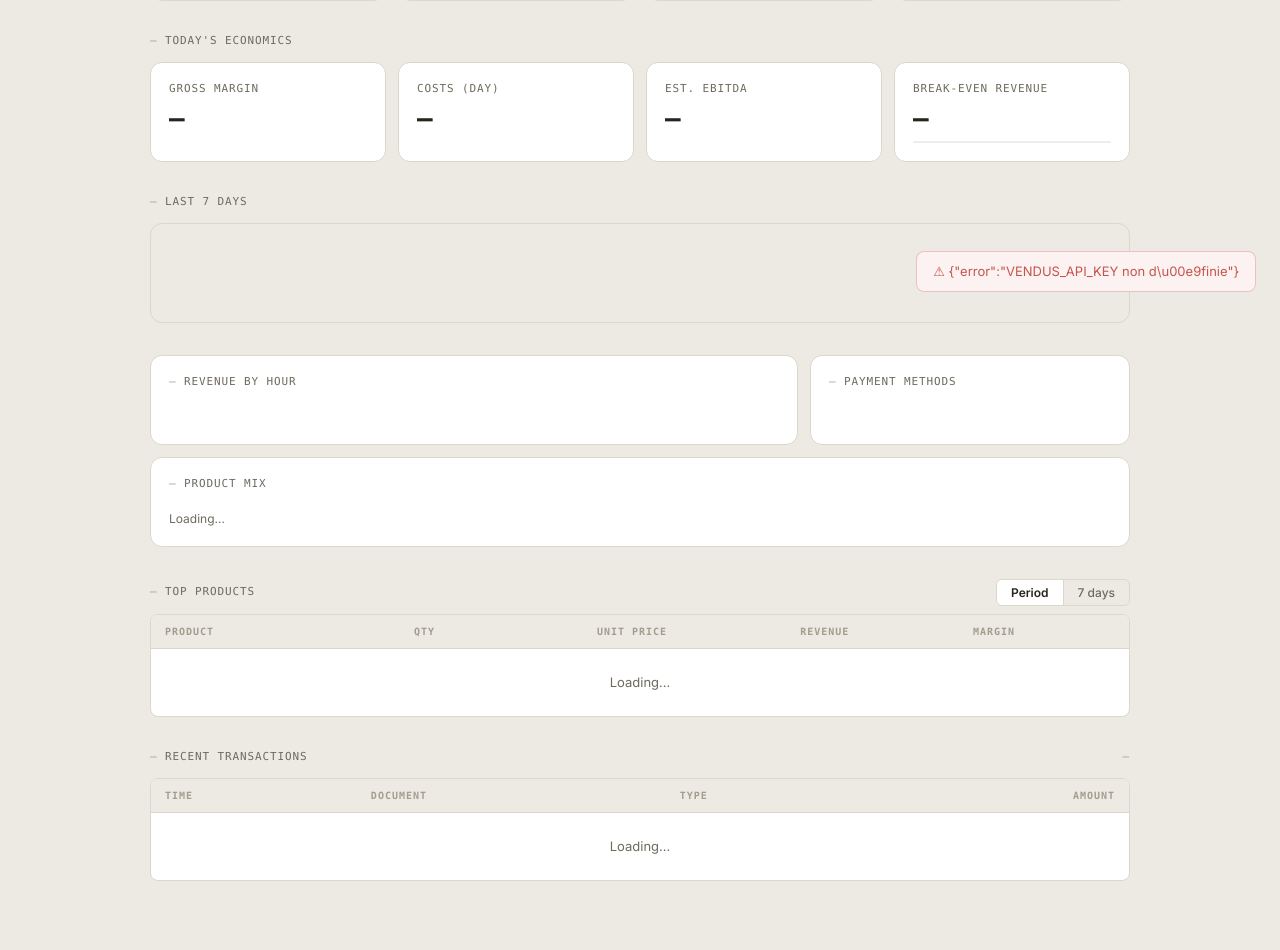
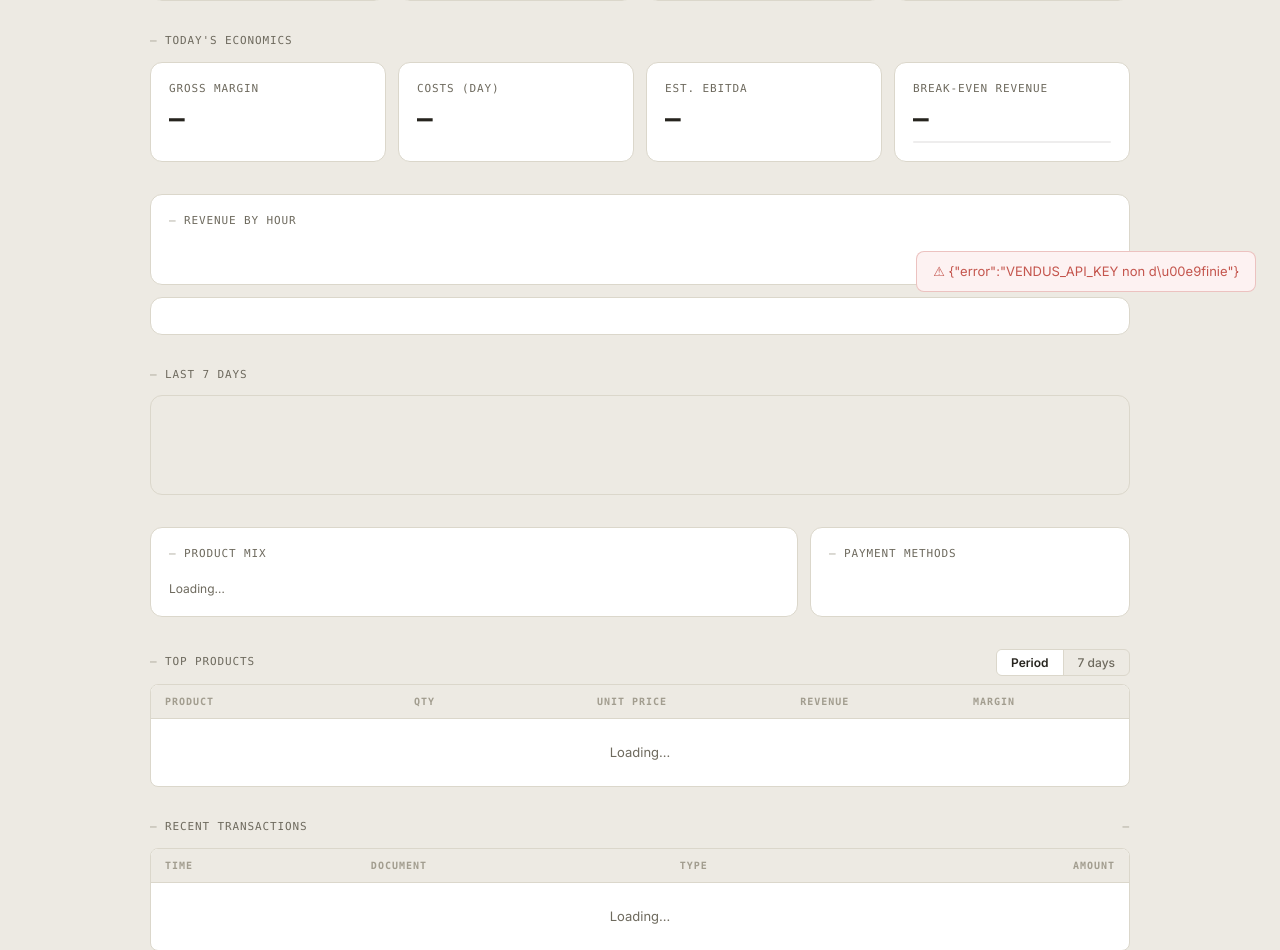
Before and after one commit to metayerq/ESTUSHOP, a Flask app: page / in a window 1280 px wide. Shown: the part 484-1434 px from the top of the page. Before the commit the page ends 1365 px from the top, so only its background shows below. Run offline with Flask 3, Linux system fonts and the light colour scheme.

Commit message:
style: réorganise le bloc Activity façon Mesa (Activity peaks → Revenue by hour → Rush heatmap)
Regroupe les 3 widgets liés à l'activité horaire en un seul bloc
cohérent, pleine largeur, dans cet ordre — au lieu d'être dispersés :
Activity peaks était repoussé après le Product mix, Revenue by hour
partageait sa largeur avec Payment methods, et la Rush heatmap était
noyée comme petite tuile dans la grille Insights (8 cartes 2 colonnes).

- Rush heatmap sort de #insights-grid → carte .chart-block dédiée,
  pleine largeur, juste sous Revenue by hour (grille Insights passe
  à 7 cartes)
- Payment methods se repositionne à côté de Product mix (regroupement
  thématique "répartitions") au lieu de Revenue by hour

Vérifié en preview : ordre et disposition identiques à la capture Mesa
(pills → graphe horaire → heatmap hebdo), zéro erreur console.

ASSET_VERSION → 20260713g

```diff
--- a/app.py
+++ b/app.py
@@ -185,7 +185,7 @@
 app.config["SEND_FILE_MAX_AGE_DEFAULT"] = 300   # statiques : 5 min de cache max
 
 # Version des assets — bump à chaque changement de dashboard.js/style.css
-ASSET_VERSION = "20260713f"
+ASSET_VERSION = "20260713g"
 
 @app.context_processor
 def _inject_asset_version():
--- a/templates/index.html
+++ b/templates/index.html
@@ -256,11 +256,28 @@
     </div>
   </div>
 
-  <!-- Insights visuels -->
+  <!-- ═══ Bloc Activity — peaks + revenue by hour + rush heatmap, groupés (Mesa) ═══ -->
+  <!-- Pics d'activité (conditionnel — jour unique) -->
+  <div id="rush-section" style="display:none;margin-bottom:16px;">
+    <div class="section-label">Activity peaks</div>
+    <div id="rush-list" style="display:flex;gap:8px;flex-wrap:wrap;"></div>
+  </div>
+
+  <!-- Revenue by hour — pleine largeur -->
+  <div class="chart-block" style="margin-bottom:12px;">
+    <div class="section-label" id="time-chart-label" style="margin-bottom:4px;">Revenue by hour</div>
+    <div id="hourly-sub" style="font-size:12px;color:var(--muted);margin-bottom:16px;min-height:16px;"></div>
+    <div id="hourly-bars" style="overflow-x:auto;"></div>
+    <canvas id="chart-daily" height="130" style="display:none;"></canvas>
+  </div>
+
+  <!-- Rush heatmap — pleine largeur, juste sous le graphe horaire -->
+  <div class="chart-block" id="ins-heatmap" style="margin-bottom:32px;"></div>
+
+  <!-- Insights visuels (les autres, en petites cartes) -->
   <div class="section-label" id="insights-label" style="display:none;">Insights</div>
   <div id="insights-grid" class="ins-grid">
     <div class="ins-card" id="ins-gauge"></div>
-    <div class="ins-card" id="ins-heatmap"></div>
     <div class="ins-card" id="ins-month"></div>
     <div class="ins-card" id="ins-calendar"></div>
     <div class="ins-card" id="ins-prime"></div>
@@ -297,32 +314,18 @@
     </div>
   </div>
 
-  <!-- Répartition : graphe temporel + paiements compacts -->
-  <div class="charts-grid" style="margin-bottom:12px;">
+  <!-- Payment methods + Product mix, groupés (répartitions) -->
+  <div class="charts-grid" style="margin-bottom:32px;">
     <div class="chart-block">
-      <div class="section-label" id="time-chart-label" style="margin-bottom:4px;">Revenue by hour</div>
-      <div id="hourly-sub" style="font-size:12px;color:var(--muted);margin-bottom:16px;min-height:16px;"></div>
-      <div id="hourly-bars" style="overflow-x:auto;"></div>
-      <canvas id="chart-daily"  height="130" style="display:none;"></canvas>
+      <div class="section-label" style="margin-bottom:14px;">Product mix</div>
+      <div id="mix-bars">
+        <span style="font-size:12px;color:var(--muted);">Loading…</span>
+      </div>
     </div>
     <div class="chart-block">
       <div class="section-label" style="margin-bottom:12px;">Payment methods</div>
       <div id="payment-compact" class="pay-compact"></div>
     </div>
-  </div>
-
-  <!-- Mix boissons / food -->
-  <div style="border:1px solid var(--border);border-radius:12px;overflow:hidden;margin-bottom:32px;background:var(--bg-card);padding:18px;">
-    <div class="section-label" style="margin-bottom:14px;">Product mix</div>
-    <div id="mix-bars">
-      <span style="font-size:12px;color:var(--muted);">Loading…</span>
-    </div>
-  </div>
-
-  <!-- Pics d'activité (conditionnel — jour unique) -->
-  <div id="rush-section" style="display:none;margin-bottom:32px;">
-    <div class="section-label">Activity peaks</div>
-    <div id="rush-list" style="display:flex;gap:8px;flex-wrap:wrap;"></div>
   </div>
 
   <!-- Courbe cumulative (conditionnel — jour unique) -->
```
